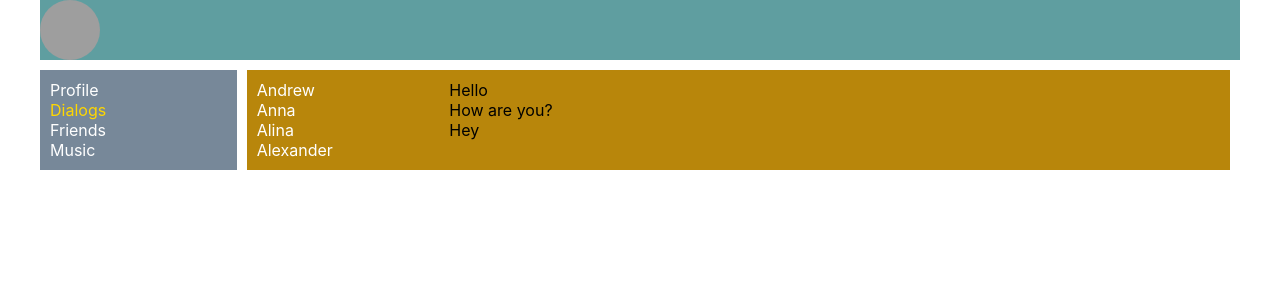
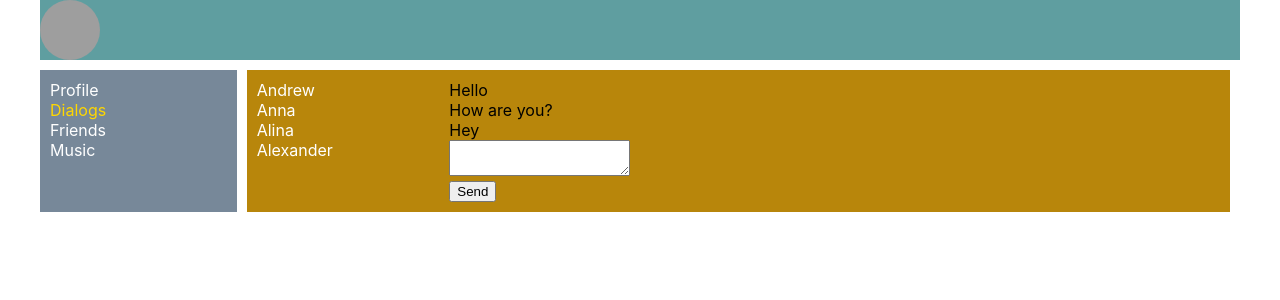
Before and after one commit to petritsyn/social-network-ts, a React (Create React App) app: page /dialogs in a window 1280 px wide. Shown: the top 300 px of the page. Built offline with nearby package versions, Linux system fonts and the light colour scheme; grey boxes are pictures that could not be loaded.

Commit message:
40 - add message

```diff
--- a/src/App.tsx
+++ b/src/App.tsx
@@ -23,7 +23,10 @@ function App() {
                         <Route path="/profile" render={()=> <Profile posts={state.profilePage.posts}
                                                                      dispatch={store.dispatch.bind(store)}
                                                                      newPostText={state.profilePage.newPostText} />} />
-                        <Route path="/dialogs" render={() => <Dialogs dialogs={state.dialogsPage.dialogs} messages={state.dialogsPage.messages} />}/>
+                        <Route path="/dialogs" render={() => <Dialogs dialogs={state.dialogsPage.dialogs}
+                                                                      messages={state.dialogsPage.messages}
+                                                                      newMessageText={state.dialogsPage.newMessageText}
+                                                                      dispatch={store.dispatch.bind(store)}/>}/>
                         <Route path="/friends" component={Friends}/>
                         <Route path="/music" component={Music}/>
                     </Switch>
--- a/src/components/Dialogs/Dialogs.tsx
+++ b/src/components/Dialogs/Dialogs.tsx
@@ -1,13 +1,28 @@
-import React from 'react';
+import React, {ChangeEvent} from 'react';
 import s from './Dialogs.module.css';
 import DialogsItem from './DialogsItem/DialogsItem';
 import Message from './Message/Message';
-import {DialogsPageType} from "../../state/state";
+import {ActionsTypes, addMessageAC, DialogType, MessageType, updateNewMessageTextAC} from "../../state/state";
 
-const Dialogs = (props: DialogsPageType) => {
+type DialogsPropsType = {
+    dialogs: Array<DialogType>
+    messages: Array<MessageType>
+    newMessageText: string
+    dispatch: (action: ActionsTypes) => void
+}
 
-    const dialogsElements = props.dialogs.map(d => <DialogsItem id={d.id} name={d.name}/>);
-    const messageElements = props.messages.map(m => <Message message={m.message}/>)
+const Dialogs = (props: DialogsPropsType) => {
+
+    const dialogsElements = props.dialogs.map(d => <DialogsItem id={d.id} name={d.name} key={d.id}/>);
+    const messageElements = props.messages.map(m => <Message message={m.message} key={m.id}/>)
+
+    const messageTextareaHandler = (e: ChangeEvent<HTMLTextAreaElement>) => {
+        props.dispatch(updateNewMessageTextAC(e.currentTarget.value))
+    }
+
+    const sendMessageHandler = () => {
+        props.dispatch(addMessageAC(props.newMessageText))
+    }
 
     return (
         <div className={s.dialogs}>
@@ -16,7 +31,9 @@ const Dialogs = (props: DialogsPageType) => {
             </div>
 
             <div className={s.message}>
-                {messageElements}
+                <div>{messageElements}</div>
+                <div><textarea onChange={messageTextareaHandler} value={props.newMessageText}/></div>
+                <div><button onClick={sendMessageHandler}>Send</button></div>
             </div>
         </div>
     );
--- a/src/state/state.ts
+++ b/src/state/state.ts
@@ -20,6 +20,7 @@ export type ProfilePageType = {
 export type DialogsPageType = {
     dialogs: Array<DialogType>
     messages: Array<MessageType>
+    newMessageText: string
 }
 export type StateType = {
     profilePage: ProfilePageType
@@ -30,7 +31,10 @@ export type StoreType = {
     getState: () => StateType
     dispatch: (action: ActionsTypes) => void
 }
-export type ActionsTypes = ReturnType<typeof addPostAC> | ReturnType<typeof updateNewPostTextAC>
+export type ActionsTypes = ReturnType<typeof addPostAC>
+    | ReturnType<typeof updateNewPostTextAC>
+    | ReturnType<typeof addMessageAC>
+    | ReturnType<typeof updateNewMessageTextAC>
 
 export const addPostAC = (postText: string) => ({
     type: "ADD-POST",
@@ -39,6 +43,16 @@ export const addPostAC = (postText: string) => ({
 
 export const updateNewPostTextAC = (newText: string) => ({
     type: "UPDATE-NEW-POST-TEXT",
+    newText: newText
+}) as const
+
+export const addMessageAC = (newMessageText: string) => ({
+    type: "ADD-MESSAGE",
+    newMessageText: newMessageText
+}) as const
+
+export const updateNewMessageTextAC = (newText: string) => ({
+    type: "UPDATE-NEW-MESSAGE-TEXT",
     newText: newText
 }) as const
 
@@ -55,14 +69,15 @@ let store: StoreType = {
             dialogs: [
                 {id: 1, name: 'Andrew'},
                 {id: 2, name: 'Anna'},
-                {id: 2, name: 'Alina'},
-                {id: 2, name: 'Alexander'},
+                {id: 3, name: 'Alina'},
+                {id: 4, name: 'Alexander'},
             ],
             messages: [
                 {id: 1, message: 'Hello'},
                 {id: 2, message: 'How are you?'},
-                {id: 2, message: 'Hey'}
-            ]
+                {id: 3, message: 'Hey'}
+            ],
+            newMessageText: ''
         }
     },
     getState() {
@@ -77,6 +92,14 @@ let store: StoreType = {
         } else if (action.type === 'UPDATE-NEW-POST-TEXT') {
             store._state.profilePage.newPostText = action.newText;
             rerender();
+        } else if (action.type === 'ADD-MESSAGE') {
+            let newPost = {id: 4, message: action.newMessageText, likesCount: 10}
+            this._state.dialogsPage.messages.push(newPost);
+            this._state.dialogsPage.newMessageText = '';
+            rerender();
+        }  else if (action.type === 'UPDATE-NEW-MESSAGE-TEXT') {
+            store._state.dialogsPage.newMessageText = action.newText;
+            rerender();
         }
     }
 }
```
